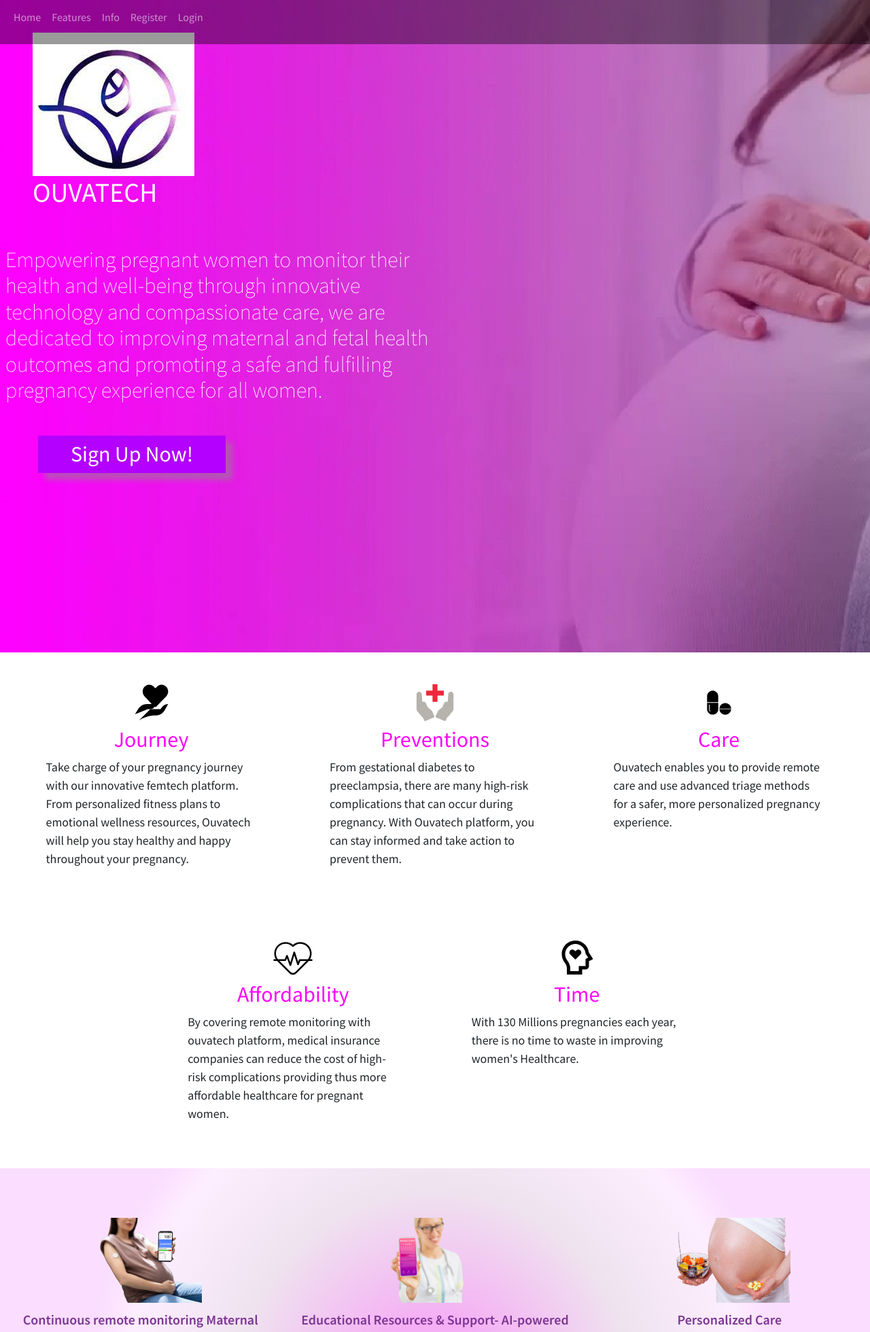
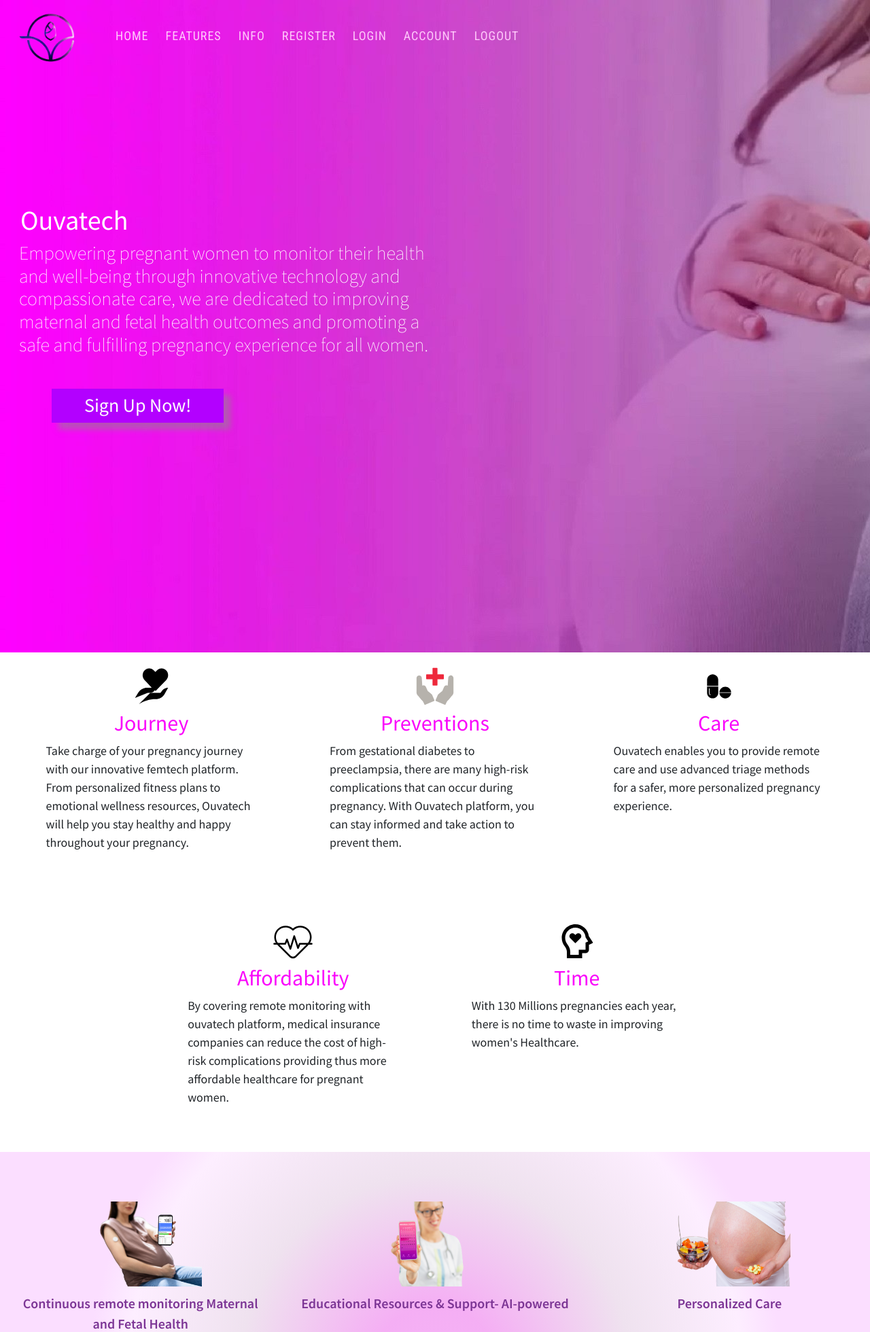
Before and after one commit to Maroun-M/final-pregnacare, a PHP site: page /ouvatech/ in a window 1280 px wide. Shown: the top 1960 px of the page at 68% size. Run offline with PHP 8.4, Linux system fonts and the light colour scheme.

Commit message:
Changed the navbar and did some changed to the UI

```diff
--- a/app.js
+++ b/app.js
@@ -1,26 +1,67 @@
-if (window.location.pathname === "/ouvatech/index.php"){
+if (window.location.pathname === "/ouvatech/index.php") {
+  document.addEventListener("DOMContentLoaded", () => {
     const logged_in = document.querySelector(".login-status");
     const login_btn = document.querySelector(".login-nav-btn");
+    const login_btn_mobile = document.querySelector(".login-nav-btn-mobile");
+
     const account_nav_btn = document.querySelector(".account-nav-btn");
     const logout_nav_btn = document.querySelector(".logout-nav-btn");
-    console.log(login_btn)
-    var log_in_status = parseInt(logged_in.innerText);
+    var log_in_status = parseInt(logged_in.innerHTML);
     console.log(log_in_status);
     if (log_in_status === 1) {
       login_btn.style.display = "none";
+      login_btn_mobile.style.display = "none";
+
       account_nav_btn.style.display = "block";
       logout_nav_btn.style.display = "block";
+    } else {
+      account_nav_btn.style.display = "none";
+      logout_nav_btn.style.display = "none";
+    }
+
+    const hamburger = document.querySelector(".home-list");
+    const nav_overlay = document.querySelector(".navbar-overlay");
+    const nav_container = document.querySelector(".navbar-mobile-container");
+    const empty_div = document.querySelector(".empty-div");
+    hamburger.addEventListener("click", () =>{
+      nav_overlay.classList.add("nav-visible");
+      nav_container.classList.add("nav-active");
+    })
+
+    empty_div.addEventListener("click", () =>{
+      nav_overlay.classList.remove("nav-visible");
+      nav_container.classList.remove("nav-active");
+
+    })
+  });
+
+// Get the target element
+const targetElement = document.querySelector('.front');
+
+// Create an intersection observer instance
+const observer = new IntersectionObserver(entries => {
+  entries.forEach(entry => {
+    const navbar = document.querySelector(".navbar-wrap");
+    if (!entry.isIntersecting) {
+      navbar.style.backgroundColor = "#c019b5d9";
+    } else if(entry.isIntersecting) {
+      navbar.style.backgroundColor = "";
 
     }
+  });
+});
+// Start observing the target element
+observer.observe(targetElement);
+
 
 
   // Get form inputs
-    var firstNameInput = document.getElementById('firstName');
-    var lastNameInput = document.getElementById('lastName');
-    var emailAddressInput = document.getElementById('emailAddress');
-    var phoneNumberInput = document.getElementById('phoneNumber');
-    var passwordInput = document.getElementById('password');
-    var confirmPasswordInput = document.getElementById('confirm-password');
+  var firstNameInput = document.getElementById("firstName");
+  var lastNameInput = document.getElementById("lastName");
+  var emailAddressInput = document.getElementById("emailAddress");
+  var phoneNumberInput = document.getElementById("phoneNumber");
+  var passwordInput = document.getElementById("password");
+  var confirmPasswordInput = document.getElementById("confirm-password");
   var submitButton = document.querySelector('input[type="submit"]');
 
   // Function to check if all fields are valid
@@ -37,42 +78,47 @@
 
   // Function to validate individual field
   function validateField(field) {
-      var errorElement = document.getElementById(field.id + '-error');
-      var errorMessage = '';
+    var errorElement = document.getElementById(field.id + "-error");
+    var errorMessage = "";
 
-      if (field.value.trim() === '') {
-        errorMessage = 'This field is required.';
+    if (field.value.trim() === "") {
+      errorMessage = "This field is required.";
     } else {
       switch (field.id) {
-          case 'firstName':
-          case 'lastName':
+        case "firstName":
+        case "lastName":
           if (!/^[a-zA-Z ]*$/.test(field.value.trim())) {
-              errorMessage = 'Only letters allowed.';
+            errorMessage = "Only letters allowed.";
           }
           break;
-          case 'emailAddress':
+        case "emailAddress":
           if (!/^[\w-.]+@([\w-]+\.)+[\w-]{2,}$/.test(field.value.trim())) {
-              errorMessage = 'Invalid email format.';
+            errorMessage = "Invalid email format.";
           }
           break;
-          case 'phoneNumber':
-            if (!/^\+(?:[0-9] ?){6,14}[0-9]$/.test(field.value.trim()) || field.value.length < 13 || field.value.length >13) {
-              errorMessage = 'Invalid phone number, valid format is +961 01234567';
+        case "phoneNumber":
+          if (
+            !/^\+(?:[0-9] ?){6,14}[0-9]$/.test(field.value.trim()) ||
+            field.value.length < 13 ||
+            field.value.length > 13
+          ) {
+            errorMessage =
+              "Invalid phone number, valid format is +961 01234567";
           }
           break;
-          case 'password':
+        case "password":
           if (
             field.value.length < 8 ||
             !/[A-Z]/.test(field.value) ||
             !/[0-9]/.test(field.value)
           ) {
             errorMessage =
-                'Password must be at least 8 characters long, contain at least one capital letter, and one digit.';
+              "Password must be at least 8 characters long, contain at least one capital letter, and one digit.";
           }
           break;
-          case 'confirm-password':
+        case "confirm-password":
           if (field.value !== passwordInput.value) {
-              errorMessage = 'Passwords do not match.';
+            errorMessage = "Passwords do not match.";
           }
           break;
         default:
@@ -81,35 +127,35 @@
     }
 
     errorElement.textContent = errorMessage;
-      return errorMessage === ''; // Return true if field is valid
+    return errorMessage === ""; // Return true if field is valid
   }
 
   // Add event listeners to validate fields on input
-    firstNameInput.addEventListener('input', function () {
+  firstNameInput.addEventListener("input", function () {
     validateField(firstNameInput);
     submitButton.disabled = !validateForm();
   });
-    lastNameInput.addEventListener('input', function () {
+  lastNameInput.addEventListener("input", function () {
     validateField(lastNameInput);
     submitButton.disabled = !validateForm();
   });
-    emailAddressInput.addEventListener('input', function () {
+  emailAddressInput.addEventListener("input", function () {
     validateField(emailAddressInput);
     submitButton.disabled = !validateForm();
   });
-    phoneNumberInput.addEventListener('input', function () {
-        if (!phoneNumberInput.value.startsWith('+961 ')) {
-            phoneNumberInput.value = '+961 ';
+  phoneNumberInput.addEventListener("input", function () {
+    if (!phoneNumberInput.value.startsWith("+961 ")) {
+      phoneNumberInput.value = "+961 ";
     }
     validateField(phoneNumberInput);
     submitButton.disabled = !validateForm();
   });
-    passwordInput.addEventListener('input', function () {
+  passwordInput.addEventListener("input", function () {
     validateField(passwordInput);
     validateField(confirmPasswordInput);
     submitButton.disabled = !validateForm();
   });
-    confirmPasswordInput.addEventListener('input', function () {
+  confirmPasswordInput.addEventListener("input", function () {
     validateField(passwordInput);
     validateField(confirmPasswordInput);
     submitButton.disabled = !validateForm();
@@ -117,19 +163,16 @@
 
   // Disable submit button initially
   submitButton.disabled = true;
-
 }
 
+// login form validation
+if (window.location.pathname === "/ouvatech/login.php") {
+  var emailInput = document.getElementById("email");
+  var passwordInput = document.getElementById("password");
+  var loginBtn = document.getElementById("loginBtn");
 
-
-
-// login form validation
-if (window.location.pathname === "/ouvatech/login.php"){var emailInput = document.getElementById('email');
-var passwordInput = document.getElementById('password');
-var loginBtn = document.getElementById('loginBtn');
-
-emailInput.addEventListener('input', validateInputs);
-passwordInput.addEventListener('input', validateInputs);
+  emailInput.addEventListener("input", validateInputs);
+  passwordInput.addEventListener("input", validateInputs);
 
   function validateInputs() {
     var email = emailInput.value.trim();
@@ -141,14 +184,13 @@
     loginBtn.disabled = !(isEmailValid && isPasswordValid);
   }
 
-document.addEventListener("DOMContentLoaded", () =>{
+  document.addEventListener("DOMContentLoaded", () => {
     var url = new URL(window.location.href);
 
     // Get the value of a specific parameter
-  if (url.searchParams.has('error')) {
+    if (url.searchParams.has("error")) {
       const error_container = document.getElementById("passwordError");
-    error_container.innerHTML = "Invalid email or password."
+      error_container.innerHTML = "Invalid email or password.";
     }
-
-})
+  });
 }
--- a/index.php
+++ b/index.php
@@ -18,8 +18,9 @@
     integrity="sha384-rbsA2VBKQhggwzxH7pPCaAqO46MgnOM80zW1RWuH61DGLwZJEdK2Kadq2F9CUG65" crossorigin="anonymous" />
   <script src="./app.js" defer></script>
   <link rel="icon" type="image/png" href="./images/logo-removebg-preview.png">
-
-
+  <link href="https://fonts.googleapis.com/css2?family=Roboto+Condensed:wght@400;700&display=swap" rel="stylesheet">
+  <link rel="stylesheet" href="https://cdn.jsdelivr.net/npm/bootstrap-icons@1.10.2/font/bootstrap-icons.css"
+    integrity="sha384-b6lVK+yci+bfDmaY1u0zE8YYJt0TZxLEAFyYSLHId4xoVvsrQu3INevFKo+Xir8e" crossorigin="anonymous">
 </head>
 
 <body>
@@ -42,15 +43,54 @@
   </div>
 
 
-  <nav class="navbar fixed-top navbar-expand-lg navbar-dark">
-    <div class="container-fluid">
-      <!-- <a class="navbar-brand" href="#" >Navbar</a> -->
-      <button class="navbar-toggler" type="button" data-bs-toggle="collapse" data-bs-target="#navbarNavAltMarkup"
-        aria-controls="navbarNavAltMarkup" aria-expanded="false" aria-label="Toggle navigation">
-        <span class="navbar-toggler-icon"></span>
+
+
+  <div class="front">
+    <div class="ouvatech-img-container">
+      <!-- <img src="./images/logo-removebg-preview.png" alt="" /> -->
+      <div class="ouvatech-description-container">
+        <h1>Ouvatech</h1>
+        <h3 class="col-sm-12 col-lg-6 content">Empowering pregnant women to monitor their health and well-being through
+          innovative technology and compassionate care, we are dedicated to
+          improving maternal and fetal health outcomes and promoting a safe and
+          fulfilling pregnancy experience for all women. <br />
+          <button class="m-5 px-5 py-2 btn-ouva-purple" onClick="document.querySelector('.vh-150').scrollIntoView();">
+            Sign Up Now!
           </button>
-      <div class="collapse navbar-collapse" id="navbarNavAltMarkup">
-        <div class="navbar-nav">
+        </h3>
+      </div>
+    </div>
+  </div>
+
+  <div class="navbar-wrap">
+    <div class="navbar-container">
+      <div class="nav-logo-container">
+        <a href="./index.php"> <img src="./images/logo-removebg-preview.png" alt=""></a>
+      </div>
+      <div class="nav-btns-container">
+        <p class="nav-link" class="nav-link active" onClick="document.querySelector('.front').scrollIntoView();">
+          HOME
+        </p>
+        <p class="nav-link" onClick="document.querySelector('.logos-wrap').scrollIntoView();">
+          FEATURES
+        </p>
+        <p class="nav-link" onClick="document.querySelector('.info-wrapper').scrollIntoView();">
+          INFO
+        </p>
+        <p class="nav-link" onClick="document.querySelector('.vh-150').scrollIntoView();">
+          REGISTER
+        </p>
+        <p class="nav-link login-nav-btn"><a href="./login.php">LOGIN</a></p>
+        <p class="nav-link account-nav-btn" ><a href="./src/login/userLogin.php">ACCOUNT</a></p>
+        <p class="nav-link logout-nav-btn" ><a href="./src/login/logout.php">LOGOUT</a></p>
+        <i class="bi bi-list home-list"></i>
+      </div>
+    </div>
+  </div>
+  <div class="navbar-overlay">
+    <div class="navbar-mobile-container">
+
+      <div class="nav-btns-mobile-container">
         <p class="nav-link" class="nav-link active" onClick="document.querySelector('.front').scrollIntoView();">
           Home
         </p>
@@ -63,33 +103,15 @@
         <p class="nav-link" onClick="document.querySelector('.vh-150').scrollIntoView();">
           Register
         </p>
-          <p class="nav-link login-nav-btn"><a href="./login.php">Login</a></p>
-          <p class="nav-link account-nav-btn" style="display:none"><a href="./src/login/userLogin.php">Account</a></p>
-          <p class="nav-link logout-nav-btn" style="display:none"><a href="./src/login/logout.php">Logout</a></p>
+        <p class="nav-link login-nav-btn-mobile"><a href="./login.php">Login</a></p>
+        <p class="nav-link account-nav-btn" ><a href="./src/login/userLogin.php">Account</a></p>
+        <p class="nav-link logout-nav-btn" ><a href="./src/login/logout.php">Logout</a></p>
+      </div>
 
     </div>
+    <div class="empty-div">
+
       </div>
-    </div>
-  </nav>
-
-  <div class="front">
-    <h1 class="col-12 p-5">
-      <img src="./images/logo.jfif" alt="" /><br />
-      OUVATECH
-    </h1>
-
-    <h2 class="col-sm-12 col-lg-6 content">
-      Empowering pregnant women to monitor their health and well-being through
-      innovative technology and compassionate care, we are dedicated to
-      improving maternal and fetal health outcomes and promoting a safe and
-      fulfilling pregnancy experience for all women. <br />
-      <button class="m-5 px-5 py-2 btn-ouva-purple" onClick="document.querySelector('.vh-150').scrollIntoView();">
-        Sign Up Now!
-      </button>
-    </h2>
-  </div>
-  <div class="col-sm-12 col-md-6">
-    <img src="" />
   </div>
   <!-- features wrapper -->
   <div class="logos-wrap">
@@ -240,9 +262,9 @@
                 <div class="row">
                   <div class="col-md-6 mb-4">
                     <div class="form-outline">
-                      <input type="text" id="firstName" name="firstName" class="form-control form-control-lg"
+                      <input type="text" id="firstName" name="firstName"  class="form-control form-control-lg"
                         required />
-                      <label class="form-label" for="firstName">First Name</label>
+                      <label class="form-label" for="firstName" >First Name</label>
                     </div>
                     <div id="firstName-error" class="error-message"></div>
                   </div>
@@ -266,9 +288,9 @@
                   </div>
                   <div class="col-md-6 mb-4 pb-2">
                     <div class="form-outline">
-                      <input type="tel" id="phoneNumber" name="phoneNumber" value="+961 " class="form-control form-control-lg"
-                        required />
-                      <label class="form-label" for="phoneNumber" >Phone Number</label>
+                      <input type="tel" id="phoneNumber" name="phoneNumber" value="+961 "
+                        class="form-control form-control-lg" required />
+                      <label class="form-label" for="phoneNumber">Phone Number</label>
                     </div>
                     <div id="phoneNumber-error" class="error-message"></div>
                   </div>
--- a/src/doctor/getDoctorInfo.php
+++ b/src/doctor/getDoctorInfo.php
@@ -8,8 +8,7 @@
   exit();
 }
 
-if ($_SERVER["REQUEST_METHOD"] == "GET") {
 
     $doctor->fetchDoctorsDataAsJson($_SESSION['user_id']);
-}
+
 ?>
--- a/style.css
+++ b/style.css
@@ -12,18 +12,15 @@
     color: white;
     font-family: 'Source Sans Pro', sans-serif;
     height: 120vh;
-    width: 100%;
+    max-width: 100% !important;
+
 }
 
 .content {
     font-weight: 200;
 }
 
-.navbar {
-    background-color: rgba(0, 0, 0, 0.396);
-    color: white;
-    height: 65px
-}
+
 
 .btn-ouva-pink {
     color: white;
@@ -464,7 +461,7 @@
 
 .user-info-container {
     height: auto;
-    width:100%;
+    width: 100%;
     font-size: 17px;
 
 
@@ -514,14 +511,16 @@
 .user-info-container form {
     line-height: 40px;
     letter-spacing: 0.5px;
-    color:#842d74;
+    color: #842d74;
 
 }
+
 .user-info-container input, .user-info-container select {
     border-radius: 3px;
     border: 1px solid rgb(194, 186, 186);
     background-color: #f5e7e73a;
 }
+
 .user-info-container p {
     margin-left: 35px;
 
@@ -584,9 +583,11 @@
     margin-left: 35px;
     letter-spacing: 1px;
 }
-.form-labels input, .form-labels select{
-    min-height:25px;
+
+.form-labels input, .form-labels select {
+    min-height: 25px;
 }
+
 .checkbox-label {
     display: block;
     position: relative;
@@ -761,7 +762,8 @@
 .form-inputs-container {
     margin-left: 25px;
     margin-top: 15px;
-    width: 100%;;
+    width: 100%;
+    ;
 }
 
 .rates-input input {
@@ -847,9 +849,11 @@
     overflow-x: scroll;
     grid-template-columns: repeat(7, 1fr);
 }
-.grid-container::-webkit-scrollbar, .doctor-list-data::-webkit-scrollbar{
-    display:none;
+
+.grid-container::-webkit-scrollbar, .doctor-list-data::-webkit-scrollbar {
+    display: none;
 }
+
 .grid-item {
     padding: 8px;
     border: 1px solid #ccc;
@@ -1082,22 +1086,25 @@
 }
 
 .bi-x-circle {
-    display:none;
-}
-.hamburger-container{
     display: none;
 }
-.bi-list{
+
+.hamburger-container {
+    display: none;
+}
+
+.bi-list {
     display: none;
     font-size: 24px;
     color: #d33edeb5;
 }
-.hamburger-container{
-    width:32px;
-    height:32px;
+
+.hamburger-container {
+    width: 32px;
+    height: 32px;
 }
 
-@media screen and (max-width:420px){
+@media screen and (max-width:420px) {
     .sidebar {
         width: 60%;
 
@@ -1105,10 +1112,10 @@
 }
 
 
-.user-info-wrap{
+.user-info-wrap {
     width: 100%;
     height: 100%;
-    display:grid;
+    display: grid;
     align-items: center;
     justify-items: center;
     grid-template-columns: 1fr;
@@ -1118,7 +1125,7 @@
 
 
 
-.inputs-form{
+.inputs-form {
     font-size: 14px;
     height: 100%;
     width: 100%;
@@ -1130,56 +1137,65 @@
 
 
 
-.info-update-logo-container{
+.info-update-logo-container {
     display: flex;
     align-items: center;
     justify-content: center;
     margin-bottom: 60px;
 }
 
-.form-inputs-container{
-    padding:0;
-    margin:0;
-    width:100%;
-    color:#5e3e5e;
+.form-inputs-container {
+    padding: 0;
+    margin: 0;
+    width: 100%;
+    color: #5e3e5e;
     display: grid;
     justify-items: center;
-align-items: center;  letter-spacing: 0.5px;
+    align-items: center;
+    letter-spacing: 0.5px;
 
 }
-.form-inputs-container input{
+
+.form-inputs-container input {
     width: auto;
 }
+
 .forms-btns {
-    display:grid;
+    display: grid;
     align-items: center;
     justify-items: center;
 }
-.forms-btns button{
+
+.forms-btns button {
     text-align: center;
     font-size: 18px;
-    height:30px;
-    width:100px;
-    padding:0;
-    margin: 0;;
+    height: 30px;
+    width: 100px;
+    padding: 0;
+    margin: 0;
+    ;
 
 }
-.user-info-wrap{
-    height:95vh;
+
+.user-info-wrap {
+    height: 95vh;
 }
-.inputs-header-title{
+
+.inputs-header-title {
     padding-bottom: 5px;
 }
+
 @media screen and (max-width:700px) {
     .form-inputs-container {
-        width:90%;
+        width: 90%;
     }
+
     .sidebar {
         width: 50%;
         visibility: hidden;
 
         transform: translateX(-100%);
-        transition:  transform 0.3s ease-in, visibility 0.3s ease-in-out;
+        transition: transform 0.3s ease-in, visibility 0.3s ease-in-out;
     }
 
 
@@ -1195,84 +1211,90 @@
         text-align: right;
         padding: 8px 8px 0px 0;
     }
-    .bi-list{
+
+    .bi-list {
         display: block;
     }
-    .hamburger-container{
+
+    .hamburger-container {
         display: block;
     }
-    .nav-active{
+
+    .nav-active {
         transform: translateX(0%);
         visibility: visible;
     }
 
-    .inputs-form{
+    .inputs-form {
         align-items: unset;
-        padding-left:5px;
+        padding-left: 5px;
     }
 
-    .user-info-wrap{
-        height:90%;
-        margin:5px 0;
+    .user-info-wrap {
+        height: 90%;
+        margin: 5px 0;
     }
 
-    .form-inputs-container{
-        width:100%;
+    .form-inputs-container {
+        width: 100%;
     }
-    .form-inputs-container input{
+
+    .form-inputs-container input {
         min-width: 120px;
         margin-bottom: 5px;
     }
 }
 
 
-.content-wrap{
+.content-wrap {
     min-height: 100vh;
     height: auto;
 
-   }
+}
 
 
 .heart-rate-input {
-    width:50%;
+    width: 50%;
     justify-items: left;
 }
 
-.form-inputs-container{
+.form-inputs-container {
     width: unset;
     justify-items: left;
 }
 
-.doctors-table{
-    display:block;
-    padding:15px;
+.doctors-table {
+    display: block;
+    padding: 15px;
     position: relative;
-    width: 100%;;
+    width: 100%;
+    ;
 }
 
-.doctor-list-data{
-    width: 100%;;
+.doctor-list-data {
+    width: 100%;
+    ;
 }
 
-.page-btns-container{
+.page-btns-container {
     position: absolute;
     bottom: 0;
     display: flex;
     justify-content: center;
-    width:100%;
+    width: 100%;
     margin-bottom: 20px;
 }
 
-.page-btns-container button{
-    background:none;
+.page-btns-container button {
+    background: none;
     border: 1px solid rgb(174, 58, 184);
     border-radius: 3px;
-    padding:2px 4px;
+    padding: 2px 4px;
     cursor: pointer;
     transition: 0.3s ease-in-out;
 }
 
-.page-btns-container button:hover{
+.page-btns-container button:hover {
     background-color: rgb(174, 58, 184);
 }
 
@@ -1287,28 +1309,193 @@
     max-height: auto;
 }
 
-.patients-container{
+.patients-container {
     overflow-x: scroll;
 
 }
 
-.patients-container::-webkit-scrollbar, .patients-records-table-container-overflow::-webkit-scrollbar{
+.patients-container::-webkit-scrollbar, .patients-records-table-container-overflow::-webkit-scrollbar {
     display: none;
 }
 
-.graphs-btn{
-    height:200px;
+.graphs-btn {
+    height: 200px;
 }
 
-.patients-records-table-container-overflow{
+.patients-records-table-container-overflow {
     overflow-x: scroll;
 }
 
-.patients-records-table-container-overflow .item, .patients-records-table-container-overflow .header{
+.patients-records-table-container-overflow .item, .patients-records-table-container-overflow .header {
     font-size: 14px;
 }
 
-.tests-data-container{
+.tests-data-container {
     display: grid;
     grid-template-columns: 1fr 1fr 1fr;
 }
+
+
+
+.ouvatech-img-container {
+    padding:0 20px;
+    height: 100%;
+    width: 100%;
+    display: grid;
+    align-items: center;
+}
+
+.ouvatech-img-container h1 {
+    padding-top: 10px;
+    padding-left: 10px;
+
+}
+
+.navbar-wrap {
+    position: absolute;
+    top: 0;
+    width: 100%;
+}
+
+.navbar-container {
+    display: grid;
+    grid-template-columns: auto 1fr;
+    padding: 10px 0 0 25px;
+
+}
+
+.nav-logo-container img {
+    width: 95px;
+    height: 85px;
+    cursor: pointer;
+}
+
+.nav-btns-container, .nav-btns-mobile-container p {
+    display: flex;
+    align-items: center;
+    gap: 25px;
+    justify-content: flex-start;
+    padding-left: 50px;
+    color: #ffc9fb;
+    font-size: 18px;
+    letter-spacing: 1px;
+}
+
+.nav-btns-container p , .nav-btns-mobile-container p{
+    font-family: unset;font-family: 'Roboto Condensed', sans-serif;
+    cursor: pointer;
+    position: relative;
+    display: inline-block;
+  }
+.nav-btns-container p:before {
+    content: "";
+    position: absolute;
+    bottom: -2px;
+    left: 0;
+    width: 0;
+    height: 2px;
+    background-color: #ffffff;
+    transition: width 0.3s ease-in-out;
+    transition: 0.3s ease-in-out;
+
+}
+
+.nav-btns-container p:hover:before {
+    width: 100%;
+}
+.nav-btns-container p:hover {
+    color:#fff;
+}
+.nav-link {
+    padding: 0;
+    margin: 0;
+}
+.nav-btns-container a, .nav-btns-container a:hover, .nav-btns-mobile-container a, .nav-btns-mobile-container a:hover {
+    all:unset;
+}
+.front {
+    position: relative;
+}
+.home-list{
+    display:none;
+    color:white
+}
+
+.navbar-overlay{
+    display: none;
+}
+
+
+@media screen and (max-width:700px) {
+    .navbar-container{
+        padding: 10px 0 0 0 ;
+    }
+    .nav-btns-container{
+        justify-content: flex-end;
+        padding-right:15px;
+    }
+    .nav-btns-container p{
+        display:none !important;
+    }
+    .home-list{
+        display:block;
+        color:white;
+        cursor: pointer;
+    }
+
+    .navbar-overlay{
+        display: block;
+        position: fixed;
+        width: 100%;
+        height:100%;
+        top:0;
+        left:0;
+        visibility:hidden;
+        display: grid;
+        grid-template-columns: 60% 40%;
+        transition: visibility 0.3s ease-in-out;
+    }
+    .navbar-mobile-container{
+        background-color: #c019b5d9;
+        height:100vh;
+        z-index: 3;
+        transform: translateX(-100%);
+        transition: transform 0.3s ease-in-out;
+    }
+   .empty-div{
+    height: 100vh;
+   }
+    .nav-visible {
+        visibility: visible;
+    }
+    .nav-active{
+
+        transform: translateX(0%);
+    }
+    .nav-btns-mobile-container {
+        display: flex;
+        flex-direction: column;
+        padding: 25px 10px;
+        gap:12px;
+        margin:0;
+
+    }
+    .nav-link{
+        padding:0 !important;
+
+
+    }
+
+    .navbar-overlay {
+        background-color: #d123b16f;
+        z-index: 1;
+    }
+
+
+}
+
+
+.navbar-wrap{
+    z-index: 6;
+    position: fixed;
+}
```
Lines whose indentation alone changed are shown as unchanged.
